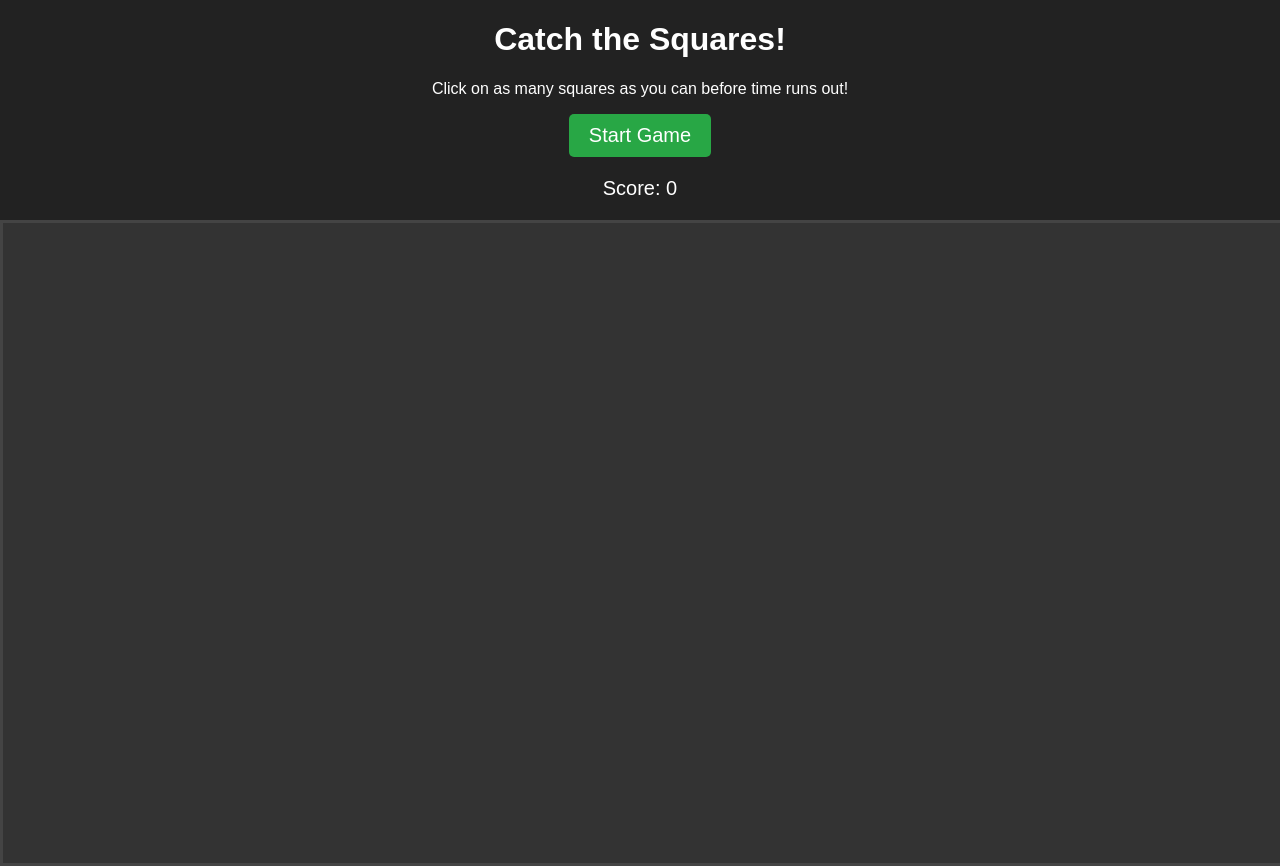
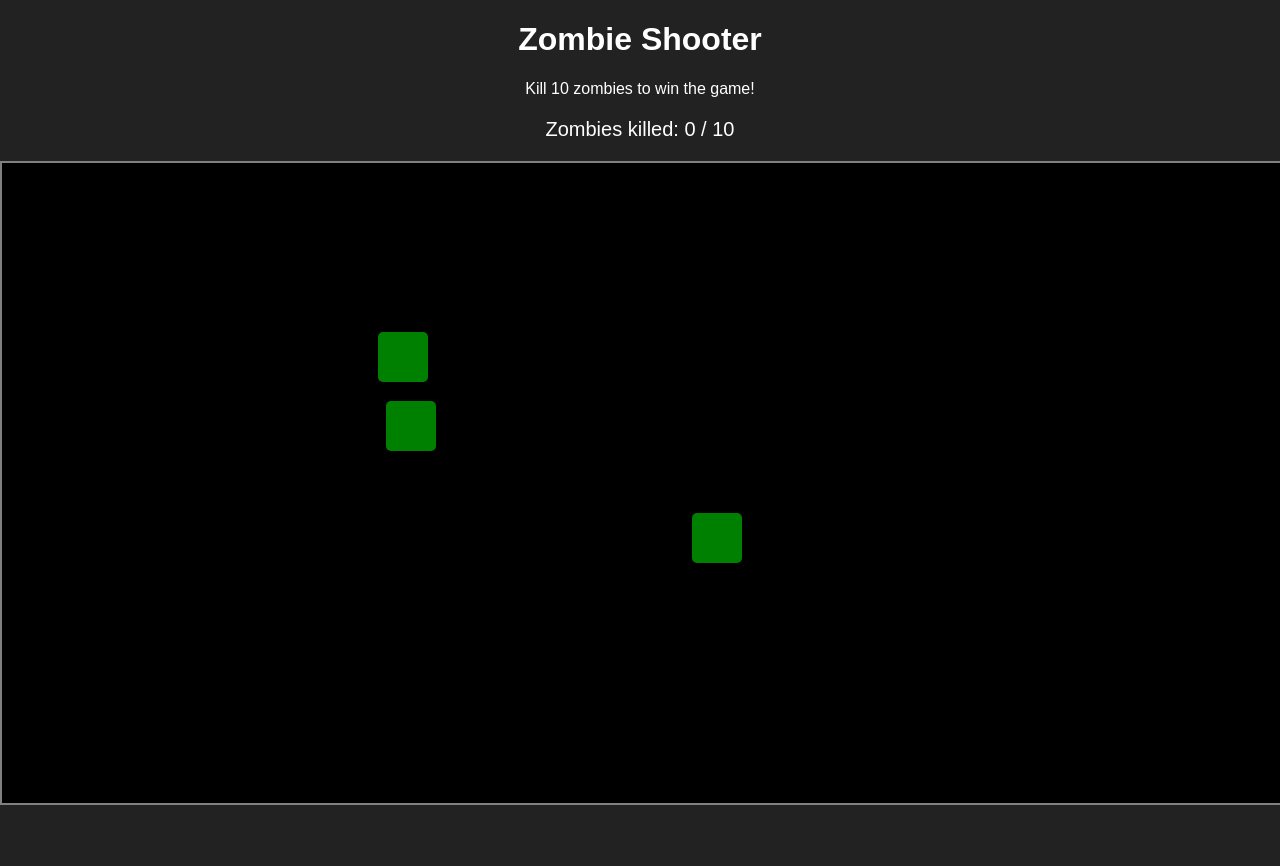
Before and after one commit to PROroblox1212/website, a plain HTML site: page index.html in a window 1280 px wide. After the commit the page ends 805 px from the top, so only its background shows below. Drawn offline with Linux system fonts and the light colour scheme.

Commit message:
Update index.html

```diff
--- a/index.html
+++ b/index.html
@@ -3,95 +3,82 @@
 <head>
     <meta charset="UTF-8">
     <meta name="viewport" content="width=device-width, initial-scale=1.0">
-    <title>Catch the Squares</title>
+    <title>Zombie Shooter</title>
     <style>
         body {
-            font-family: Arial, sans-serif;
             margin: 0;
             padding: 0;
             background-color: #222;
             color: white;
+            font-family: Arial, sans-serif;
             text-align: center;
         }
         #game-container {
             position: relative;
             width: 100vw;
             height: 80vh;
+            background-color: black;
+            border: 2px solid gray;
+            overflow: hidden;
             margin: auto;
-            background-color: #333;
-            overflow: hidden;
-            border: 3px solid #444;
         }
-        .square {
+        .zombie {
             position: absolute;
             width: 50px;
             height: 50px;
-            background-color: #f00;
+            background-color: green;
             border-radius: 10%;
-            cursor: pointer;
+            cursor: crosshair;
         }
         #scoreboard {
+            font-size: 20px;
             margin: 20px;
-            font-size: 20px;
-        }
-        #start-btn {
-            background-color: #28a745;
-            color: white;
-            padding: 10px 20px;
-            border: none;
-            font-size: 20px;
-            cursor: pointer;
-            border-radius: 5px;
-        }
-        #start-btn:hover {
-            background-color: #218838;
         }
     </style>
 </head>
 <body>
-    <h1>Catch the Squares!</h1>
-    <p>Click on as many squares as you can before time runs out!</p>
-    <button id="start-btn" onclick="startGame()">Start Game</button>
-    <div id="scoreboard">Score: 0</div>
+    <h1>Zombie Shooter</h1>
+    <p>Kill 10 zombies to win the game!</p>
+    <div id="scoreboard">Zombies killed: 0 / 10</div>
     <div id="game-container"></div>
 
     <script>
-        const gameContainer = document.getElementById('game-container');
-        const scoreboard = document.getElementById('scoreboard');
-        const startButton = document.getElementById('start-btn');
-        let score = 0;
-        let gameInterval;
-        let timeLimit = 15; // Game duration in seconds
+        const gameContainer = document.getElementById("game-container");
+        const scoreboard = document.getElementById("scoreboard");
+        let zombiesKilled = 0;
+
+        function spawnZombie() {
+            const zombie = document.createElement("div");
+            zombie.classList.add("zombie");
+            zombie.style.top = `${Math.random() * (gameContainer.clientHeight - 50)}px`;
+            zombie.style.left = `${Math.random() * (gameContainer.clientWidth - 50)}px`;
+
+            zombie.onclick = () => {
+                zombiesKilled++;
+                scoreboard.textContent = `Zombies killed: ${zombiesKilled} / 10`;
+                zombie.remove();
+
+                if (zombiesKilled === 10) {
+                    alert("You win! All zombies have been eliminated!");
+                    resetGame();
+                }
+            };
+
+            gameContainer.appendChild(zombie);
+            setTimeout(() => zombie.remove(), 3000); // Remove zombie if not clicked after 3 seconds
+        }
+
+        function resetGame() {
+            zombiesKilled = 0;
+            scoreboard.textContent = `Zombies killed: ${zombiesKilled} / 10`;
+            gameContainer.innerHTML = ""; // Clear all zombies
+        }
 
         function startGame() {
-            score = 0;
-            scoreboard.textContent = `Score: ${score}`;
-            startButton.disabled = true;
-            gameContainer.innerHTML = ''; // Clear existing squares
-            gameInterval = setInterval(spawnSquare, 800); // Spawn squares every 800ms
-            setTimeout(endGame, timeLimit * 1000); // End game after time limit
+            setInterval(spawnZombie, 1000); // Spawn a zombie every second
         }
 
-        function spawnSquare() {
-            const square = document.createElement('div');
-            square.classList.add('square');
-            square.style.top = `${Math.random() * (gameContainer.clientHeight - 50)}px`;
-            square.style.left = `${Math.random() * (gameContainer.clientWidth - 50)}px`;
-            square.onclick = () => {
-                score++;
-                scoreboard.textContent = `Score: ${score}`;
-                square.remove(); // Remove square after it's clicked
-            };
-            gameContainer.appendChild(square);
-            setTimeout(() => square.remove(), 1500); // Remove square after 1.5 seconds if not clicked
-        }
-
-        function endGame() {
-            clearInterval(gameInterval);
-            gameContainer.innerHTML = ''; // Clear all squares
-            alert(`Game Over! Your final score is: ${score}`);
-            startButton.disabled = false;
-        }
+        startGame();
     </script>
 </body>
 </html>
```
